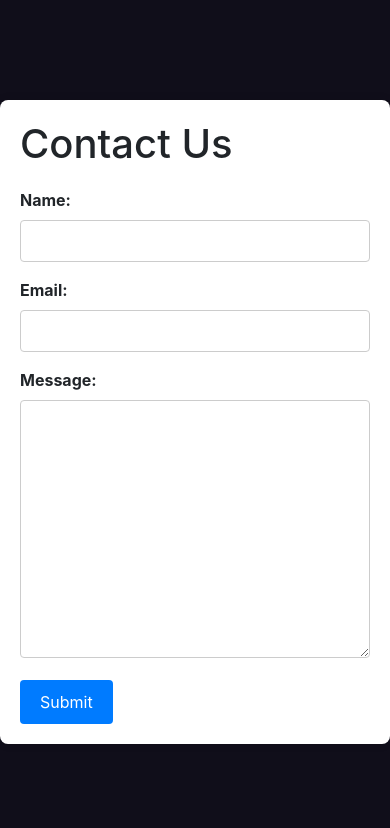
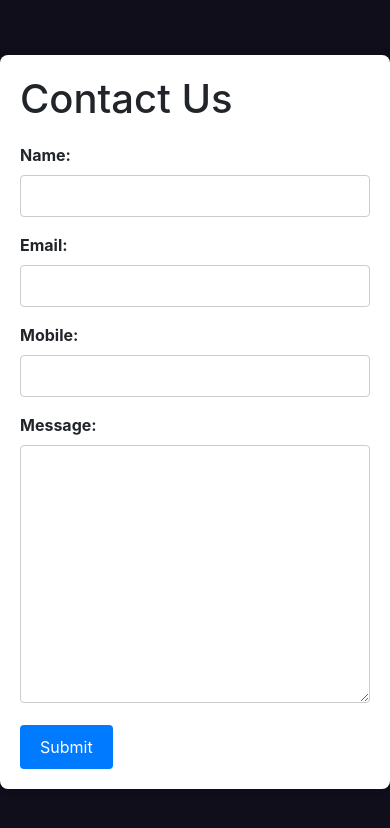
Before and after one commit to abhigyan-709/GlobalTamashaWeb, a Django app: page /contact/ in a window 390 px wide. Shown: the top 828 px of the page. Run offline with Django 3.2, Linux system fonts and the light colour scheme; some libraries are stand-ins or nearby versions; some web fonts are replaced.

Commit message:
Mobile Number Field Added

```diff
--- a/feeds/forms.py
+++ b/feeds/forms.py
@@ -4,4 +4,4 @@ from .models import ContactUs
 class ContactForm(forms.ModelForm):
     class Meta:
         model = ContactUs
-        fields = ['name', 'email', 'message']
+        fields = ['name', 'email', 'mobile', 'message']
--- a/feeds/models.py
+++ b/feeds/models.py
@@ -2,7 +2,7 @@ from django.db import models
 
 from django.db import models
 from ckeditor.fields import RichTextField
-
+from phonenumber_field.modelfields import PhoneNumberField
 
 class PersonalInformation(models.Model):
     name_complete = models.CharField(max_length=50, blank=True, null=True)
@@ -69,12 +69,11 @@ class Contact(models.Model):
 class ContactUs(models.Model):
     name = models.CharField(max_length=100)
     email = models.EmailField()
-    mobile = models.TextField()
+    mobile = PhoneNumberField()
     message = models.TextField()
 
     def __str__(self):
         return self.name
-
 
 
 class Skills(models.Model):
--- a/feeds/templates/contact_us.html
+++ b/feeds/templates/contact_us.html
@@ -40,6 +40,10 @@
                 {{ form.email }}
             </div>
             <div class="form-group">
+                {{ form.mobile.label_tag }}
+                {{ form.mobile }}
+            </div>
+            <div class="form-group">
                 {{ form.message.label_tag }}
                 {{ form.message }}
             </div>
--- a/feeds/templates/home_page.html
+++ b/feeds/templates/home_page.html
@@ -52,7 +52,9 @@
                             <li><a href="#about">About Us</a></li>
                             <li><a href="#skills">Our Services</a></li>
                             <li><a href="#work">Our Work</a></li>
-                            <li><a href="#contact">Contact Us</a></li>
+                            <li><a href="#contact">Reach Us</a></li>
+                            <li><a href="{% url 'contact_us' %}">Enquiry</a></li>
+
                             <div class="invert pl-4 " id="theme-button">
                                 <ion-icon name='contrast-outline' style="color:rgb(17, 190, 221)"></ion-icon>
                             </div>
```
Also changed, not shown: feeds/admin.py (+7 -1 lines), db.sqlite3, feeds/migrations/0017_alter_contactus_mobile.py (added), feeds/migrations/0018_alter_contactus_mobile.py (added), feeds/migrations/0019_alter_contactus_mobile.py (added).
